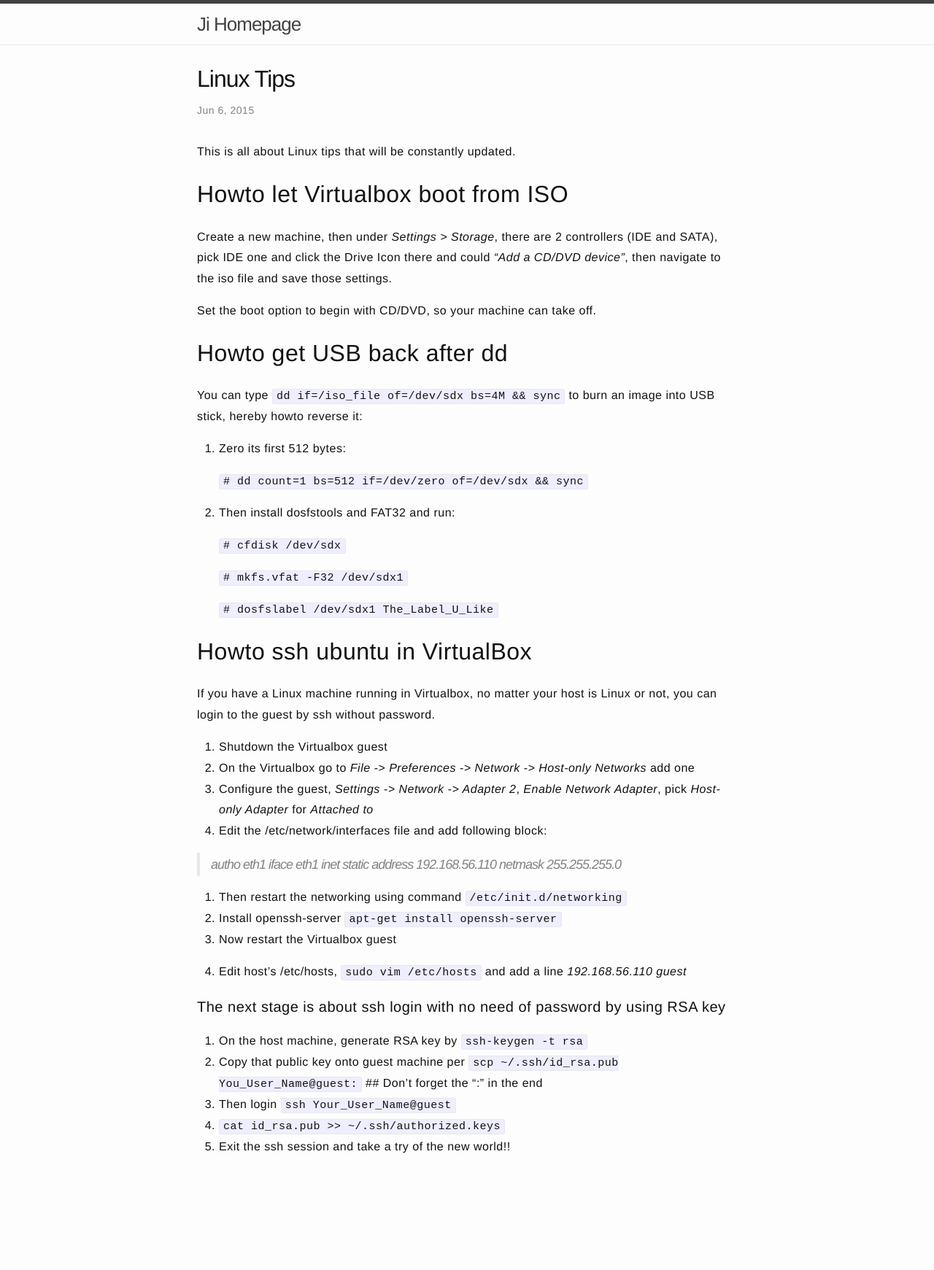
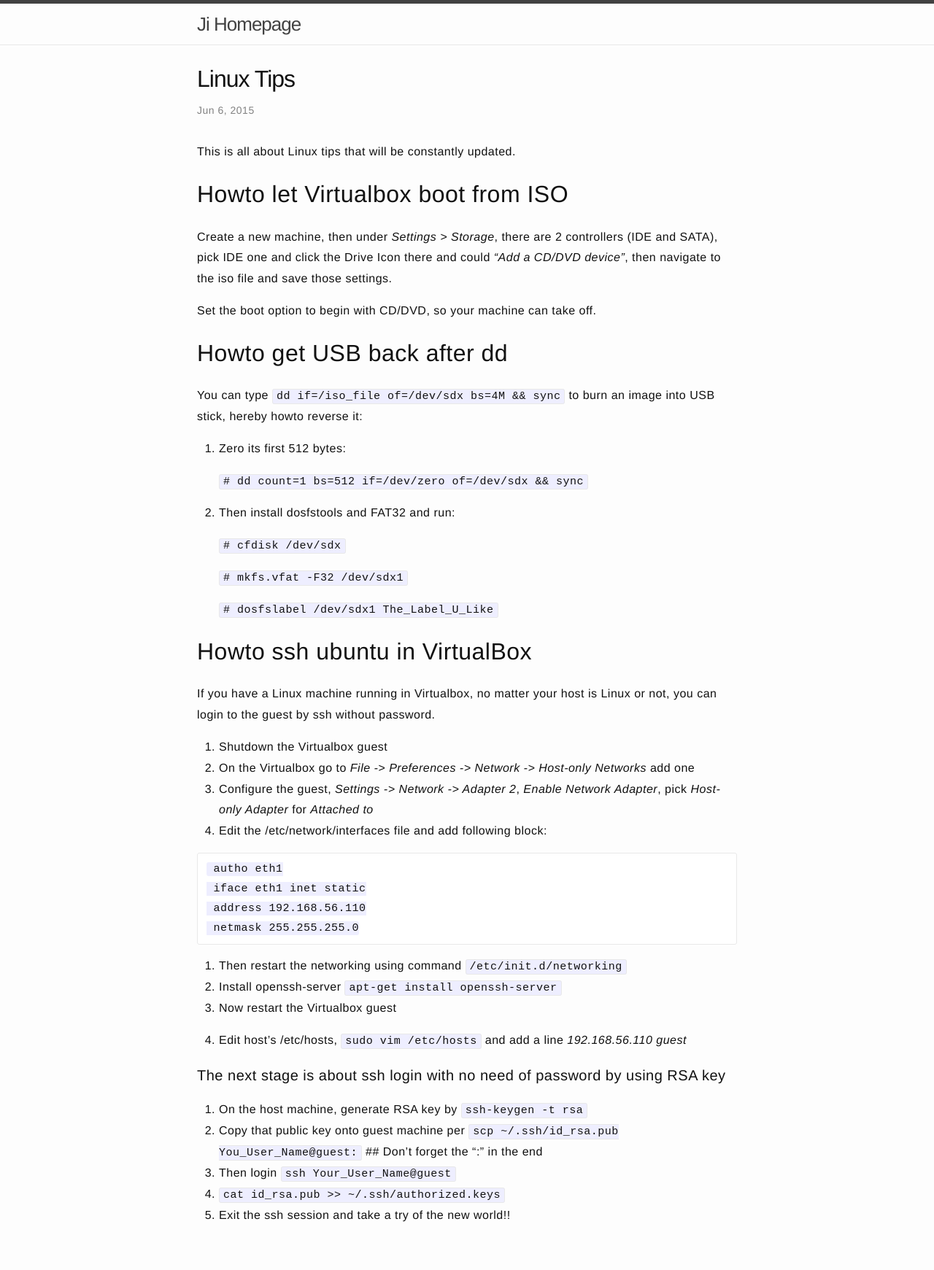
Before and after one commit to jazzi/jazzi.github.io, a Jekyll site: the page built from _posts/2015-06-06-linux-tips.md, in a window 1280 px wide. Shown: the whole page at 73% size. Built offline with Jekyll 4.4.1, drawn with Linux system fonts in a browser that asks for light colours; before the commit the page ends 1647 px from its top, so only the background shows below that.

Commit message:
add fresh tips

````diff
--- a/_posts/2015-06-06-linux-tips.md
+++ b/_posts/2015-06-06-linux-tips.md
@@ -32,10 +32,12 @@ If you have a Linux machine running in Virtualbox, no matter your host is Linux
 3. Configure the guest, *Settings -> Network -> Adapter 2*, *Enable Network Adapter*, pick *Host-only Adapter* for *Attached to*
 4. Edit the /etc/network/interfaces file and add following block:
 
-> autho eth1
-> iface eth1 inet static
-> address 192.168.56.110
-> netmask 255.255.255.0
+```
+ autho eth1
+ iface eth1 inet static
+ address 192.168.56.110
+ netmask 255.255.255.0
+```
 
 5. Then restart the networking using command `/etc/init.d/networking`
 6. Install openssh-server `apt-get install openssh-server`
````
